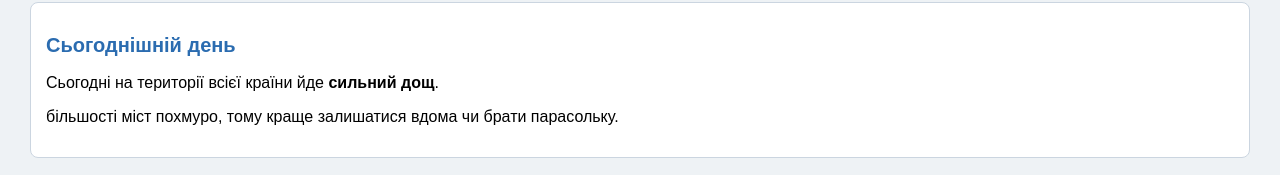
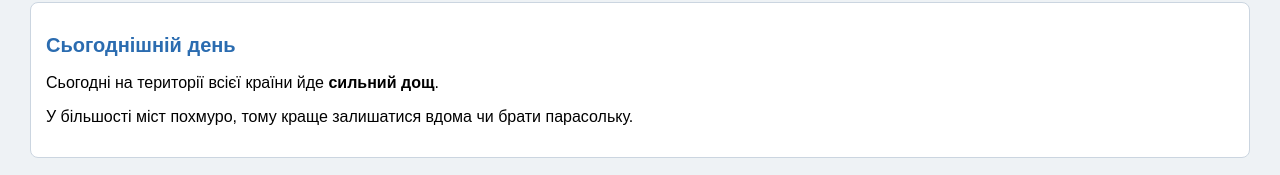
Before and after one commit to kalorit1/aqa-advanced, a plain HTML site: page index.html in a window 1280 px wide. Shown: the part 99-274 px from the top of the page. Drawn offline with Linux system fonts and the light colour scheme.

Commit message:
Виправлено текст на сторінці

```diff
--- a/index.html
+++ b/index.html
@@ -13,7 +13,7 @@
     <div class="card">
         <h2>Сьогоднішній день</h2>
         <p>Сьогодні на території всієї країни йде <strong>сильний дощ</strong>.</p>
-        <p> більшості міст похмуро, тому краще залишатися вдома чи брати парасольку.</p>
+        <p> У більшості міст похмуро, тому краще залишатися вдома чи брати парасольку.</p>
     </div>
 
     <h2>Де йде дощ:</h2>
```
